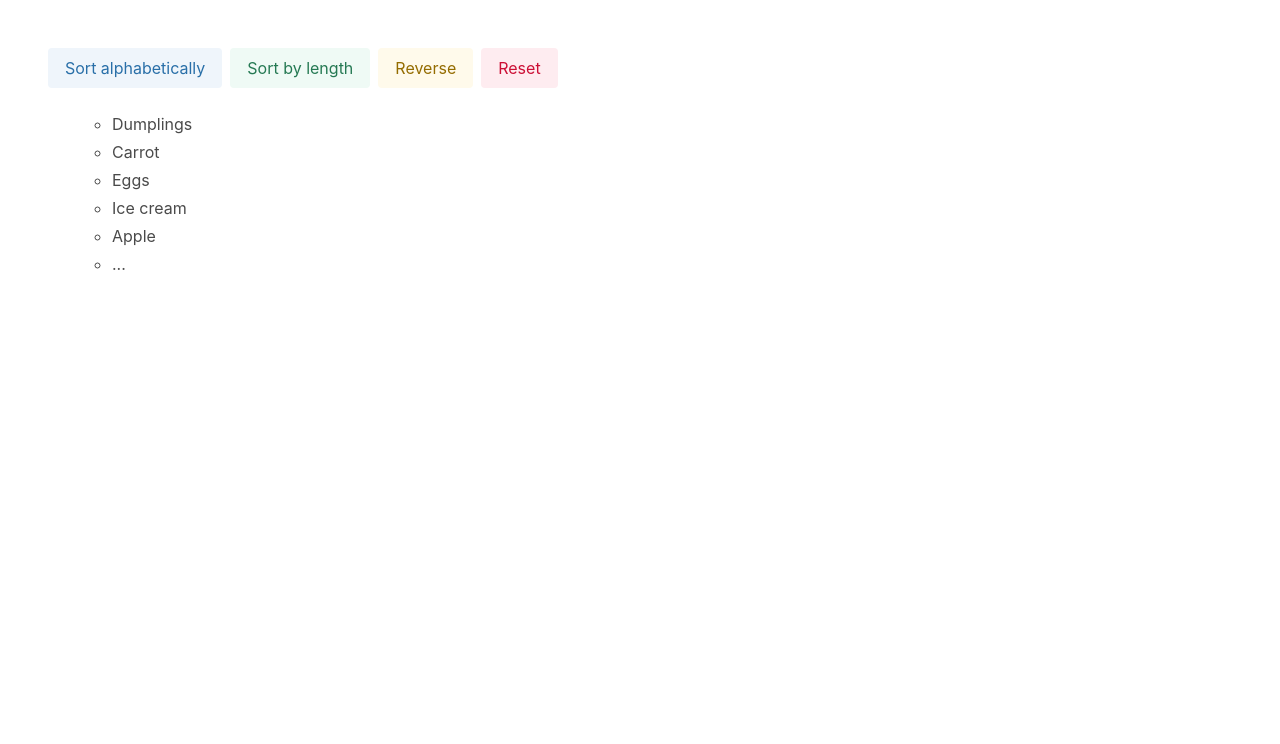
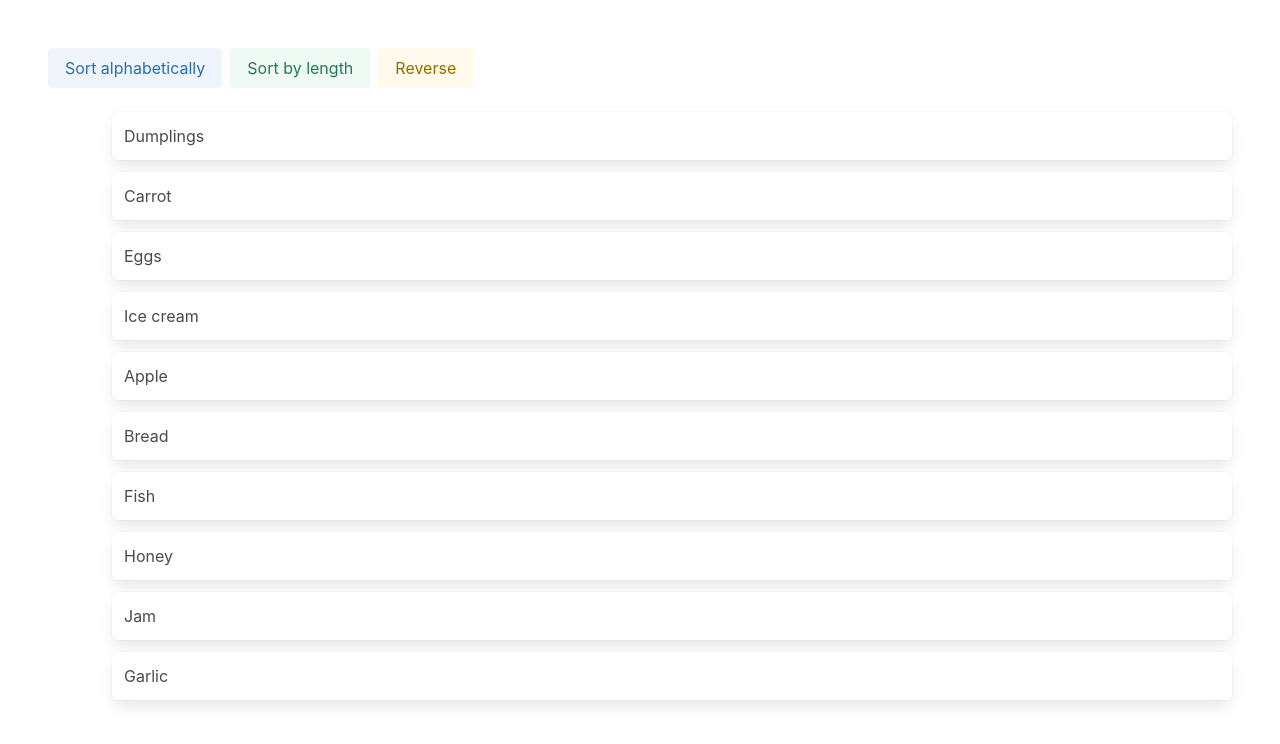
Before and after one commit to mate-academy/react_list-of-goods, a React (Create React App) app: page / in a window 1280 px wide. Shown: the top 744 px of the page. Built offline with nearby package versions, Linux system fonts and the light colour scheme.

Commit message:
solution

```diff
--- a/src/App.tsx
+++ b/src/App.tsx
@@ -26,70 +26,128 @@ type ReorderOptions = {
   isReversed: boolean,
 };
 
-// Use this function in the render to prepare goods
 export function getReorderedGoods(
   goods: string[],
   { sortType, isReversed }: ReorderOptions,
 ) {
-  // To avoid the original array mutation
   const visibleGoods = [...goods];
 
-  // Sort and reverse goods if needed
-  // eslint-disable-next-line no-console
-  console.log(sortType, isReversed);
+  visibleGoods.sort((g1, g2) => {
+    switch (sortType) {
+      case SortType.ALPABET:
+        return g1.localeCompare(g2);
+      case SortType.LENGTH:
+        return g1.length - g2.length;
+      default:
+        return 0;
+    }
+  });
 
-  return visibleGoods;
+  return isReversed
+    ? visibleGoods.reverse()
+    : visibleGoods;
 }
 
-// DON'T save goods to the state
-// type State = {
-//   isReversed: boolean,
-//   sortType: SortType,
-// };
+type State = {
+  isReversed: boolean,
+  sortType: SortType,
+};
 
-export const App: React.FC = () => {
+export class App extends React.Component<{}, State> {
+  state: State = {
+    isReversed: false,
+    sortType: SortType.NONE,
+  };
+
+  reverseHandler = () => {
+    this.setState((state) => ({
+      isReversed: !state.isReversed,
+    }));
+  };
+
+  alphabeticSorter = () => {
+    this.setState({ sortType: SortType.ALPABET });
+  };
+
+  lengthSorter = () => {
+    this.setState({ sortType: SortType.LENGTH });
+  };
+
+  resetHandler = () => {
+    this.setState({
+      sortType: SortType.NONE,
+      isReversed: false,
+    });
+  };
+
+  render() {
+    const {
+      isReversed,
+      sortType,
+    } = this.state;
+
+    const newGoods = getReorderedGoods(goodsFromServer,
+      { sortType, isReversed });
+
     return (
       <div className="section content">
         <div className="buttons">
           <button
             type="button"
-          className="button is-info is-light"
+            className={`button is-info ${this.state.sortType !== SortType.ALPABET && 'is-light'}`}
+            onClick={this.alphabeticSorter}
           >
             Sort alphabetically
           </button>
 
           <button
             type="button"
-          className="button is-success is-light"
+            className={`button is-success ${this.state.sortType !== SortType.LENGTH && 'is-light'}`}
+            onClick={this.lengthSorter}
           >
             Sort by length
           </button>
 
           <button
             type="button"
-          className="button is-warning is-light"
+            className={`button is-warning ${!this.state.isReversed && 'is-light'}`}
+            onClick={this.reverseHandler}
           >
             Reverse
           </button>
 
+          {(sortType || isReversed)
+            ? (
               <button
                 type="button"
                 className="button is-danger is-light"
+                onClick={this.resetHandler}
               >
                 Reset
               </button>
+            )
+            : ''}
+
         </div>
 
         <ul>
           <ul>
-          <li data-cy="Good">Dumplings</li>
-          <li data-cy="Good">Carrot</li>
-          <li data-cy="Good">Eggs</li>
-          <li data-cy="Good">Ice cream</li>
-          <li data-cy="Good">Apple</li>
-          <li data-cy="Good">...</li>
+            {newGoods.map(good => {
+              return (
+                <div>
+                  <div
+                    data-cy="Good"
+                    key={good}
+                    className="box column is-info is-rounded mb-3"
+                  >
+                    {good}
+                  </div>
+                </div>
+              );
+            })}
           </ul>
         </ul>
       </div>
     );
-};
+  }
+}
```
Lines whose indentation alone changed are shown as unchanged.
